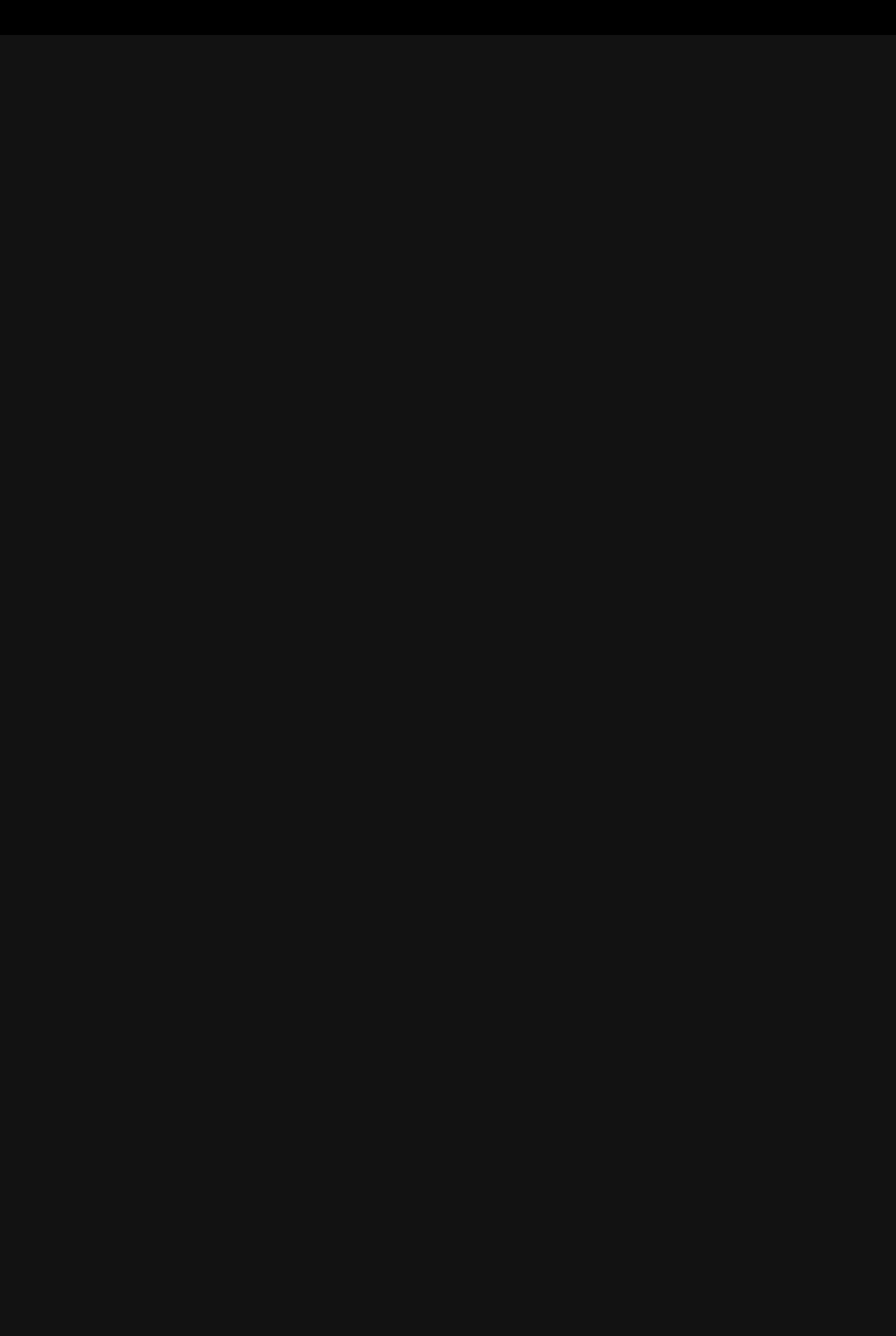
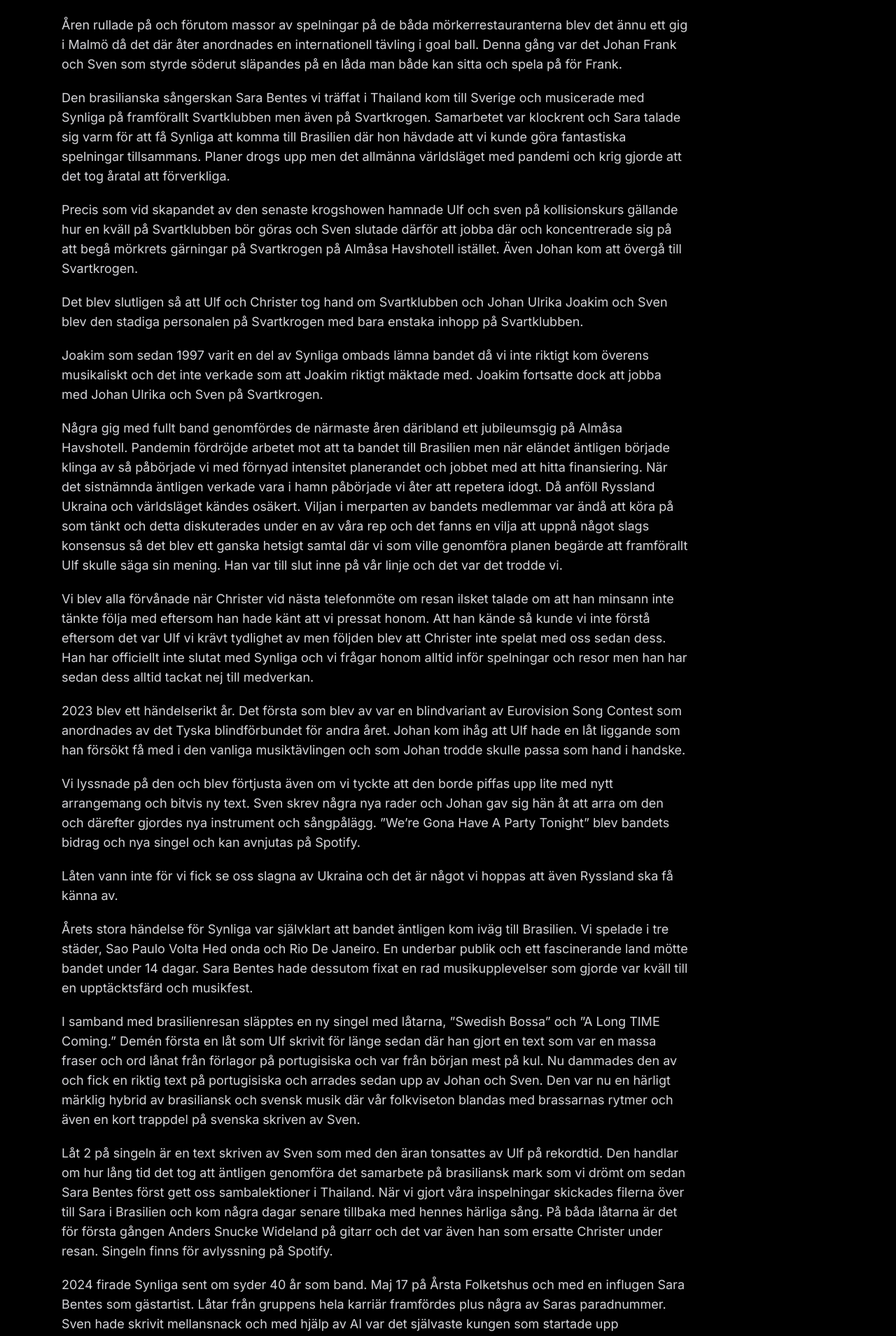
Before and after one commit to camilla-westin/Synliga, a React (Vite) app: page /about in a window 1280 px wide. Shown: the part 9911-11820 px from the top of the page at 70% size. Before the commit the page ends 9961 px from the top, so only its background shows below. Built offline with nearby package versions, Linux system fonts and the light colour scheme.

Commit message:
Content update

```diff
--- a/src/pages/About.jsx
+++ b/src/pages/About.jsx
@@ -87,6 +87,28 @@ const biography = [
   'I samband med resan till Thailand så släppte bandet en av de låtar de jobbat med sedan ett par år. ”Vilken tur” hittar du på Spotify och den kan köpas via iTunes. Den engelska versionen ”Fortune Smiles” finns i en liveversion från lördagens gig i Chiangmai på Youtube.',
   'I början av april och påskveckan begav sig åter Johan Sven & Ulf till Skåne för att även detta år uppträda på en stor internationell turnering arrangerad av Malmö Goalball. De engelska texterna satt denna gång om möjligt ännu bättre än året innan eftersom de så nyligen med stor möda gnuggats in i hjärnbarken inför spelningarna i Thailand.',
   'Johan & Ulf blev rejält sugna på att börja spela goalball igen men insåg samtidigt att bandets digra spelschema inte lämnade mycket tid över åt sportande. Synligas stolta lag i goalball fick ligga kvar i malpåsen ännu ett tag.',
+  ' Åren rullade på och förutom massor av spelningar på de båda mörkerrestauranterna blev det ännu ett gig i Malmö då det där åter anordnades en internationell tävling i goal ball. Denna gång var det Johan Frank och Sven som styrde söderut släpandes på en låda man både kan sitta och spela på för Frank.',
+  'Den brasilianska sångerskan Sara Bentes vi träffat i Thailand kom till Sverige och musicerade med Synliga på framförallt Svartklubben men även på Svartkrogen. Samarbetet var klockrent och Sara talade sig varm för att få Synliga att komma till Brasilien där hon hävdade att vi kunde göra fantastiska spelningar tillsammans. Planer drogs upp men det allmänna världsläget med pandemi och krig gjorde att det tog åratal att förverkliga.',
+  'Precis som vid skapandet av den senaste krogshowen hamnade Ulf och sven på kollisionskurs gällande hur en kväll på Svartklubben bör göras och Sven slutade därför att jobba där och koncentrerade sig på att begå mörkrets gärningar på Svartkrogen på Almåsa Havshotell istället. Även Johan kom att övergå till Svartkrogen.',
+  'Det blev slutligen så att Ulf och Christer tog hand om Svartklubben och Johan Ulrika Joakim och Sven blev den stadiga personalen på Svartkrogen med bara enstaka inhopp på Svartklubben.',
+  'Joakim som sedan 1997 varit en del av Synliga ombads lämna bandet då vi inte riktigt kom överens musikaliskt och det inte verkade som att Joakim riktigt mäktade med. Joakim fortsatte dock att jobba med Johan Ulrika och Sven på Svartkrogen.',
+  'Några gig med fullt band genomfördes de närmaste åren däribland ett jubileumsgig på Almåsa Havshotell. Pandemin fördröjde  arbetet mot att ta bandet till Brasilien men när eländet äntligen började klinga av så påbörjade vi med förnyad intensitet planerandet och jobbet med att hitta finansiering. När det sistnämnda äntligen verkade vara i hamn påbörjade vi åter att repetera idogt. Då anföll Ryssland Ukraina och världsläget kändes osäkert. Viljan i merparten av bandets medlemmar var ändå att köra på som tänkt och detta diskuterades under en av våra rep och det fanns en vilja att uppnå något slags konsensus så det blev ett ganska hetsigt samtal där vi som ville genomföra planen begärde att framförallt Ulf skulle säga sin mening. Han var till slut inne på vår  linje och det var det trodde vi.',
+  'Vi  blev alla förvånade när Christer vid nästa telefonmöte om resan ilsket talade om att han minsann inte tänkte följa med eftersom han hade känt att vi pressat honom. Att han kände så kunde vi inte förstå eftersom det var Ulf vi krävt tydlighet av men följden blev att Christer inte spelat med oss sedan dess. Han har officiellt inte slutat med Synliga och vi frågar honom alltid inför spelningar och resor men han har sedan dess alltid tackat nej till medverkan.',
+  '2023 blev ett händelserikt år. Det första som blev av var en blindvariant av Eurovision Song Contest som anordnades av det Tyska blindförbundet för andra året. Johan kom ihåg att Ulf hade en låt liggande som han försökt få med i den vanliga musiktävlingen och som Johan trodde skulle passa som hand i handske.',
+  'Vi lyssnade på den och blev förtjusta även om vi tyckte att den borde piffas upp lite med nytt arrangemang och bitvis ny text. Sven skrev några nya rader och Johan gav sig hän åt att arra om den och därefter gjordes nya instrument och sångpålägg. ”We’re Gona Have A Party Tonight” blev bandets bidrag och nya singel och kan avnjutas på Spotify.',
+  'Låten vann inte för vi fick se oss slagna av Ukraina och det är något vi hoppas att även Ryssland ska få känna av.',
+  'Årets stora händelse för Synliga var självklart att bandet äntligen kom iväg till Brasilien. Vi spelade i tre städer, Sao Paulo Volta Hed onda och Rio De Janeiro. En underbar publik och ett fascinerande land mötte bandet under 14 dagar. Sara Bentes hade dessutom fixat en rad musikupplevelser som gjorde var kväll till en upptäcktsfärd och musikfest.',
+  'I samband med brasilienresan släpptes en ny singel med låtarna, ”Swedish Bossa” och ”A Long TIME Coming.” Demén första en låt som Ulf skrivit för länge sedan där han gjort en text som var en massa fraser och ord lånat från förlagor på portugisiska och var från början mest på kul. Nu dammades den av och fick en riktig text på portugisiska och arrades sedan upp av Johan och Sven. Den var nu en härligt märklig hybrid av brasiliansk och svensk musik där vår folkviseton blandas med brassarnas rytmer och även en kort trappdel på svenska skriven av Sven.',
+  'Låt 2 på singeln är en text skriven av Sven som med den äran tonsattes av Ulf på rekordtid. Den handlar om hur lång tid det tog att äntligen genomföra det samarbete på brasiliansk mark som vi drömt om sedan Sara Bentes först gett oss sambalektioner i Thailand. När vi gjort våra inspelningar skickades filerna över till Sara i Brasilien och kom några dagar senare tillbaka med hennes härliga sång. På båda låtarna är det för första gången Anders Snucke Wideland på gitarr och det var även han som ersatte Christer under resan. Singeln finns för avlyssning på Spotify.',
+  '2024 firade Synliga sent om syder 40 år som band. Maj 17 på Årsta Folketshus och med en influgen Sara Bentes som gästartist. Låtar från gruppens hela karriär framfördes plus några av Saras paradnummer. Sven hade skrivit mellansnack och med hjälp av AI var det självaste kungen som startade upp föreställningen. Sven tyckte att det var en fröjd att få sätta ord i monarkens mun. Det är fult att ljuga men bandet lovade att återkomma med en ny jubileumsföreställning om 40 år.',
+  'Det var en föreställning fylld av glädje men även de vi tappat längs vägen hyllades och bandet ackompanjerade med teknikens hjälp Marie som vi förlorade för så många år sedan. Eftersom det numret blev så känslosamt lades en paus in så att band och publik kunde återhämta sig och ta nya tag i set 2. En härlig kväll och med toppen ljud tack vare ljudtekniker Janne.',
+  'De kommande 2 åren ägnades mestadels åt mörkerspelningar med något enstaka gästspel ute i landet och i fullt ljus. Både Värmland och Dalarna besöktes av Johan Ulrika och Sven för dylika gig. Trion gjorde även ett gästspel i huvudbyggnaden på Almåsa Havshotell då den nya verandan skulle invigas. Regn och rusk gjorde  att det blev ett inomhusevenemang för sådan är den svenska sommaren.',
+  'Då Joakim lämnat bandet klev Sara Backström Lindeberg in som ersättare och hon var inte bara en tidigare medlem av Synliga utan även en av de vikarier vi anlitat oftast både i Synliga och på Svartkrogen.',
+  '2026 blev suget efter ännu ett besök i Brasilien stort och svårt och framförallt Frank kämpade hårt för att få det hela dithän. Arbetet drog alltså åter igång och Sven och Ulrika fixade finansieringen och Johan och Frank kikade på flygbiljetter och boende. En resplan tog så sakteliga form och då kom beskedet från Ulf att han inte kunde åka med. Han kände sig tvungen att prioritera Svartklubben och familjen och hoppade med tungt hjärta av projektet. Turligt nog fanns en ersättare rakt under näsan på oss och Sara Backström Lindeberg tillfrågades och tackade ja. Denna förnämliga pianist som dessutom spelar flöjt och sjunger blev ett lyft och Synliga blev synnerligen välljudande.',
+  'Med samma ledsagare som vid första resan i form av Annika Otterstål och Ann-Louise Foreman begav sig Frank, Johan, Sara, Snucke och Ulrika den 3 Juni till Brasilien.',
+  'Den här gången blev det 2 städer och först Sao Paulo och därefter bandets favoritstad Rio De Janeiro. Det blev fotosessioner, Tv-intervjuer och en rad spelningar i både mörker och ljus. Några nya låtar blev det inte denna gång men däremot några nya texter av Sven. ”kärleken är blind idag” fick på engelska heta ”Fyre &ICE” och kom då att handla om hur en brasilianska och en svensk försöker imponera på varandra så att ljuv kärlek ska uppstå. Han skryter om hur han äter köttbullar till frukost och rider på en egen älg. Dessutom påstår han att han som låtskrivare gör bättre låtar än ABBA och Max Martin. Hon svarar med att påstå att hon kollar på fotboll hela dagarna för att sedan sticka ut på kvällen för att dansa istället för att jobba. Hon avslutar med att berätta att hon kommer från staden Volta Hed onda och har en egen Anaconda. Det blir dock ingen kärlek för kärleken är blind idag.',
+  'Det var däremot en annan text som gav Sven huvudbry. ”Känsliga händer” finns på Spotify och blev på engelska ”Sensitive Fingers” och är en låt där det påstås att blinda män har  känsligare händer än andra. Bara på skoj kanske men vid det sista giget i Rio fick Sven veta att det fanns 4 nunnor i publiken och det visade sig att de dessutom satt på första bänk. Sven frågade Sara Bentes om det inte vore lämpligt att stryka låten denna kväll eftersom den innehöll massor av stönanden stånkanden och anspelningar på sex i största allmänhet. Sara var helt emot att stryka den och det var bara för Sven att bita i det oanständiga äpplet. Det blev succé och nunnorna skrattade och fnissade så att de nästan trillade ur stolen. Vid hemkomsten fick Sven ett lugnande mail från Sara Bentes där hon hävdade att nunnorna inte tagit någon skada av bandets framfart och att de njutit av föreställningen.',
+  'Det absolut sorgligaste under året var vår före detta kollega och vän Joakim Centerviks bortgång. Att Joakim inte mådde bra psykiskt visste vi men hans plötsliga bortgång i hjärtstillestånd kom som en chock. På andra sidan diskuterar Joakim säkerligen orgelljud med Jon Lord och Keith Emerson och det är som det ska.'
 ]
 
 function About() {
```
